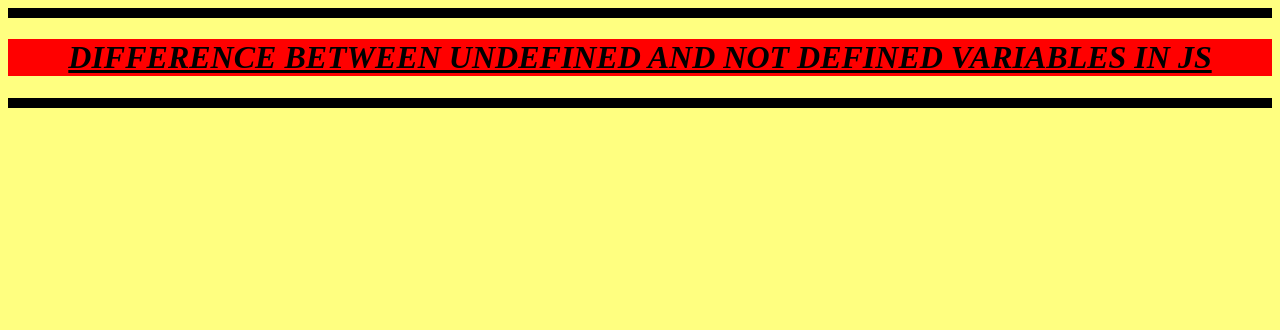
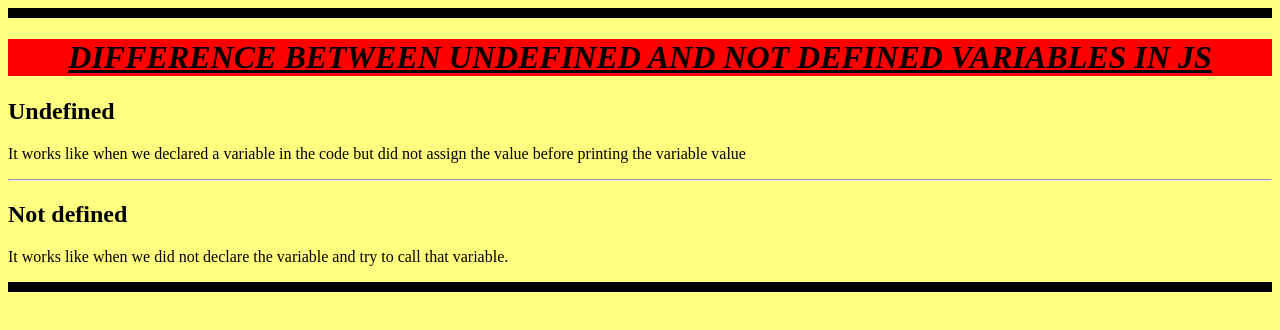
Before and after one commit to amar2006037/site, a plain HTML site: page que3.html in a window 1280 px wide. Drawn offline with Linux system fonts and the light colour scheme.

Commit message:
Update que3.html

```diff
--- a/que3.html
+++ b/que3.html
@@ -27,6 +27,11 @@
 <body>
   <div class="a"></div>
     <div><h1>DIFFERENCE BETWEEN UNDEFINED AND NOT DEFINED VARIABLES IN JS</h1></div>
+	<h2>Undefined</h2>
+	<p>It works like when we declared a variable in the code but did not assign the value before printing the variable value</p>
+	<hr>
+	<h2> Not defined</h2>
+	<p>It works like when we did not declare the variable and try to call that variable.</p>
   <div class="a"></div>
 </body>
 </html>
```
